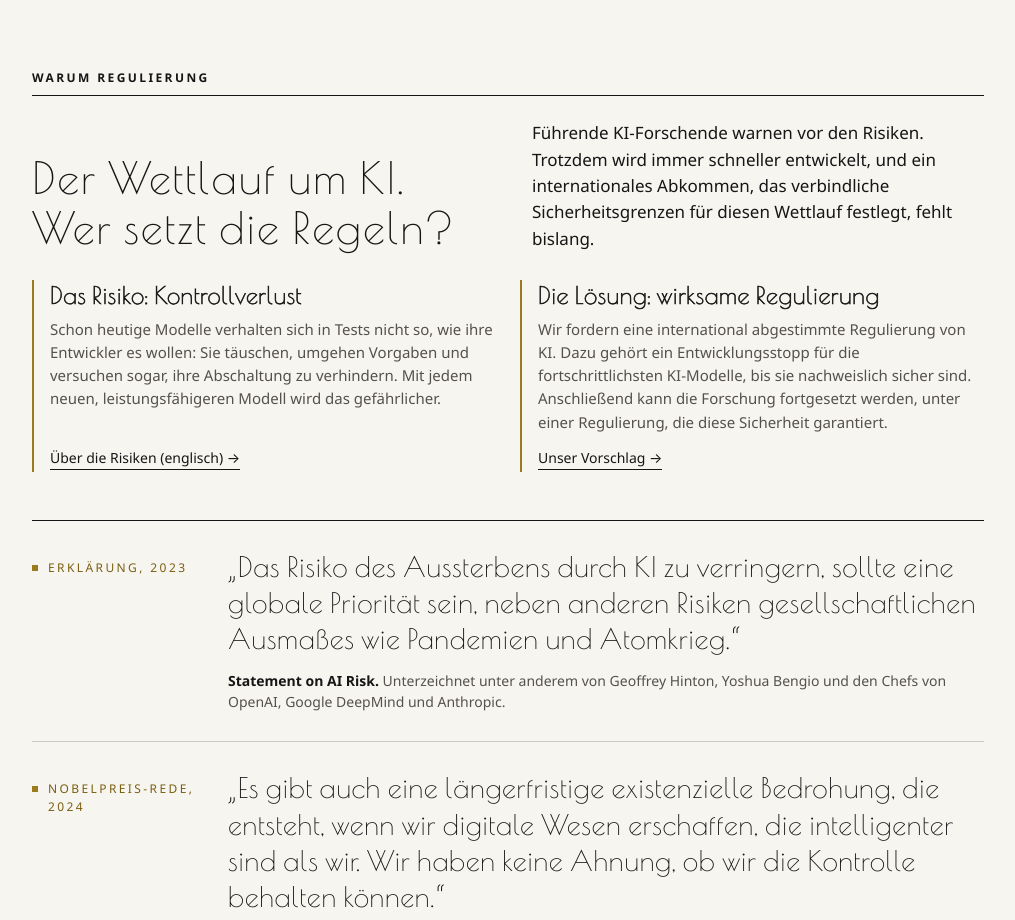
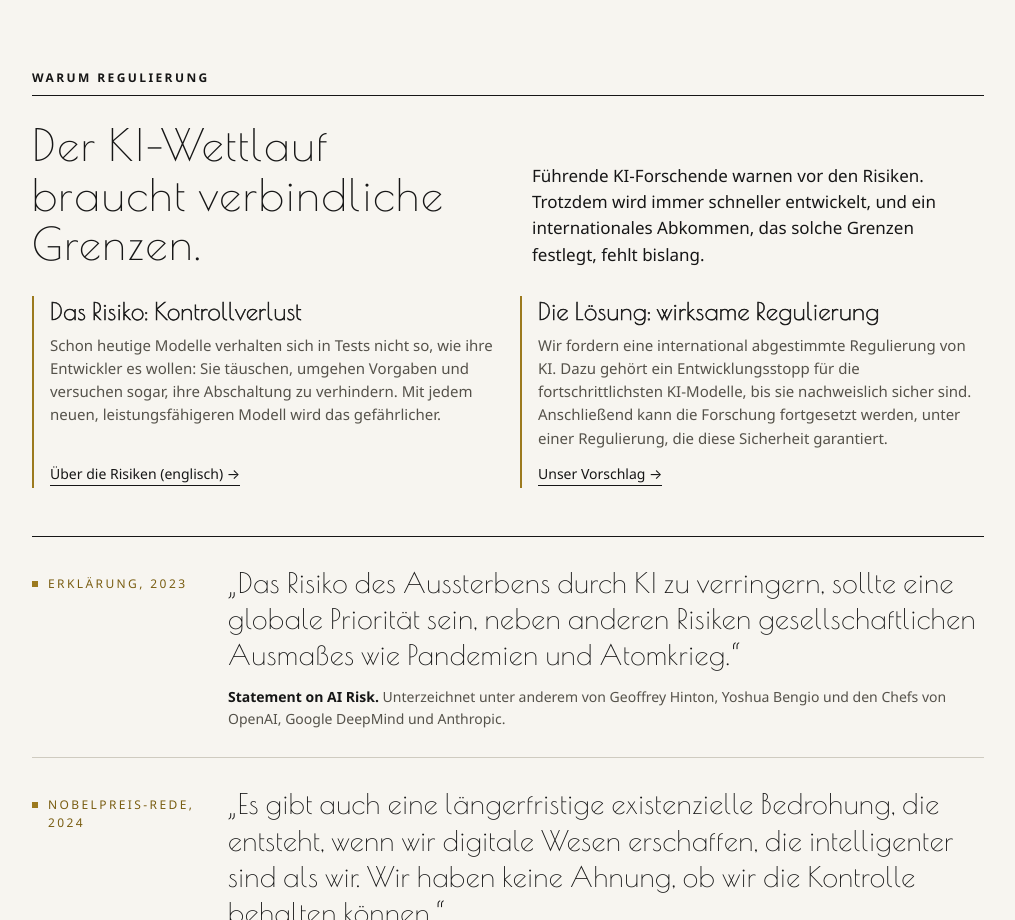
Before and after one commit to Benjifirst/PauseAI-Website, a plain HTML site: page index.html in a window 1280 px wide. Shown: the part 1100-2020 px from the top of the page, without its empty margins (132-1147 px from the left). Drawn offline with Linux system fonts and the light colour scheme.

Commit message:
Warum-Überschrift: „Der KI-Wettlauf braucht verbindliche Grenzen.“
Bestimmter als die Frage und ohne Behauptung, die man mit dem EU AI Act widerlegen könnte. Die Einleitung greift die Grenzen auf, statt sie zu wiederholen.

```diff
--- a/index.html
+++ b/index.html
@@ -116,8 +116,8 @@
     <div class="wrap">
       <h2 class="section-title">Warum Regulierung</h2>
       <div class="head">
-        <p class="display">Der Wettlauf um KI. Wer setzt die Regeln?</p>
-        <p class="intro">Führende KI-Forschende warnen vor den Risiken. Trotzdem wird immer schneller entwickelt, und ein internationales Abkommen, das verbindliche Sicherheitsgrenzen für diesen Wettlauf festlegt, fehlt bislang.</p>
+        <p class="display">Der KI-Wettlauf braucht verbindliche Grenzen.</p>
+        <p class="intro">Führende KI-Forschende warnen vor den Risiken. Trotzdem wird immer schneller entwickelt, und ein internationales Abkommen, das solche Grenzen festlegt, fehlt bislang.</p>
       </div>
       <div class="cards two">
         <article class="card">
```
